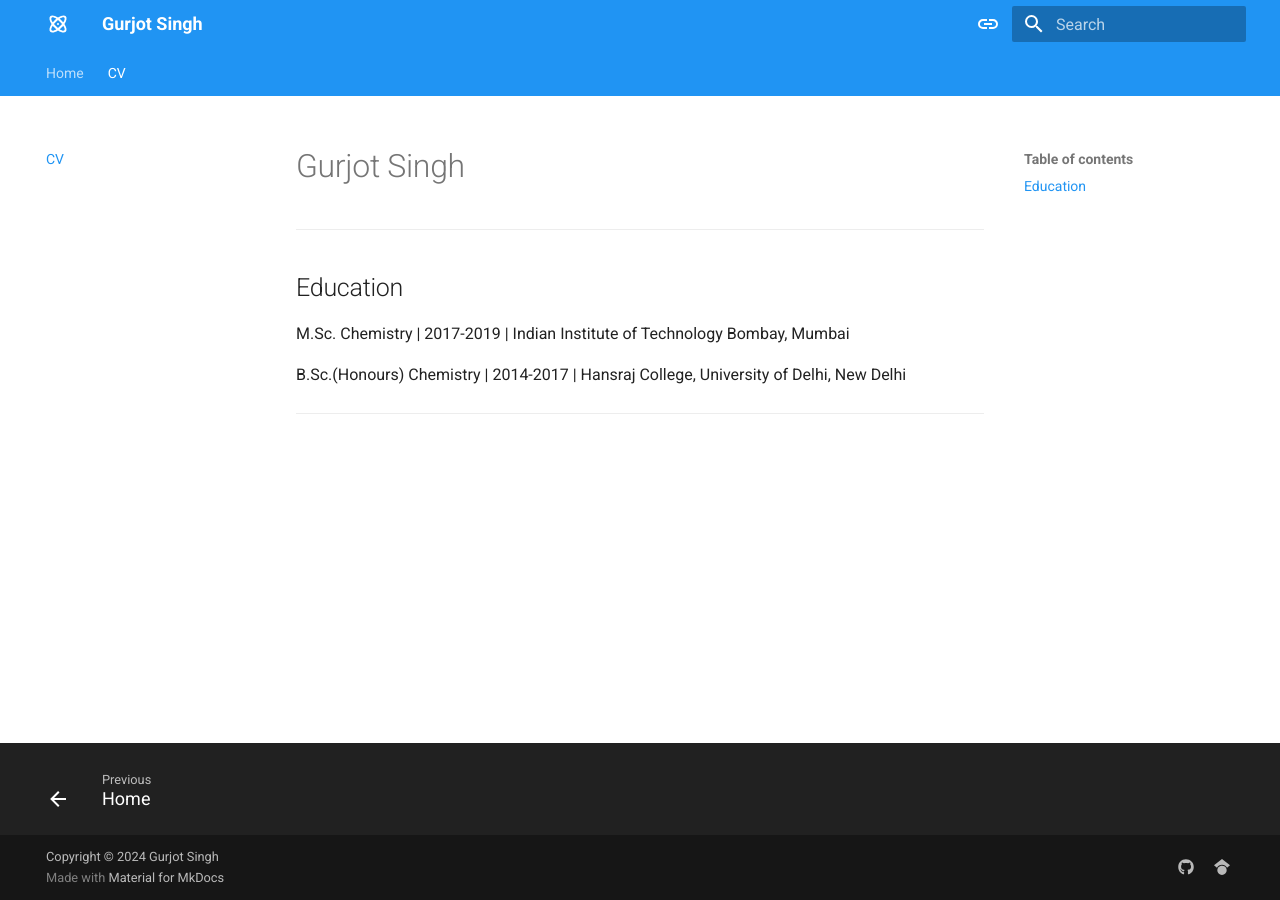
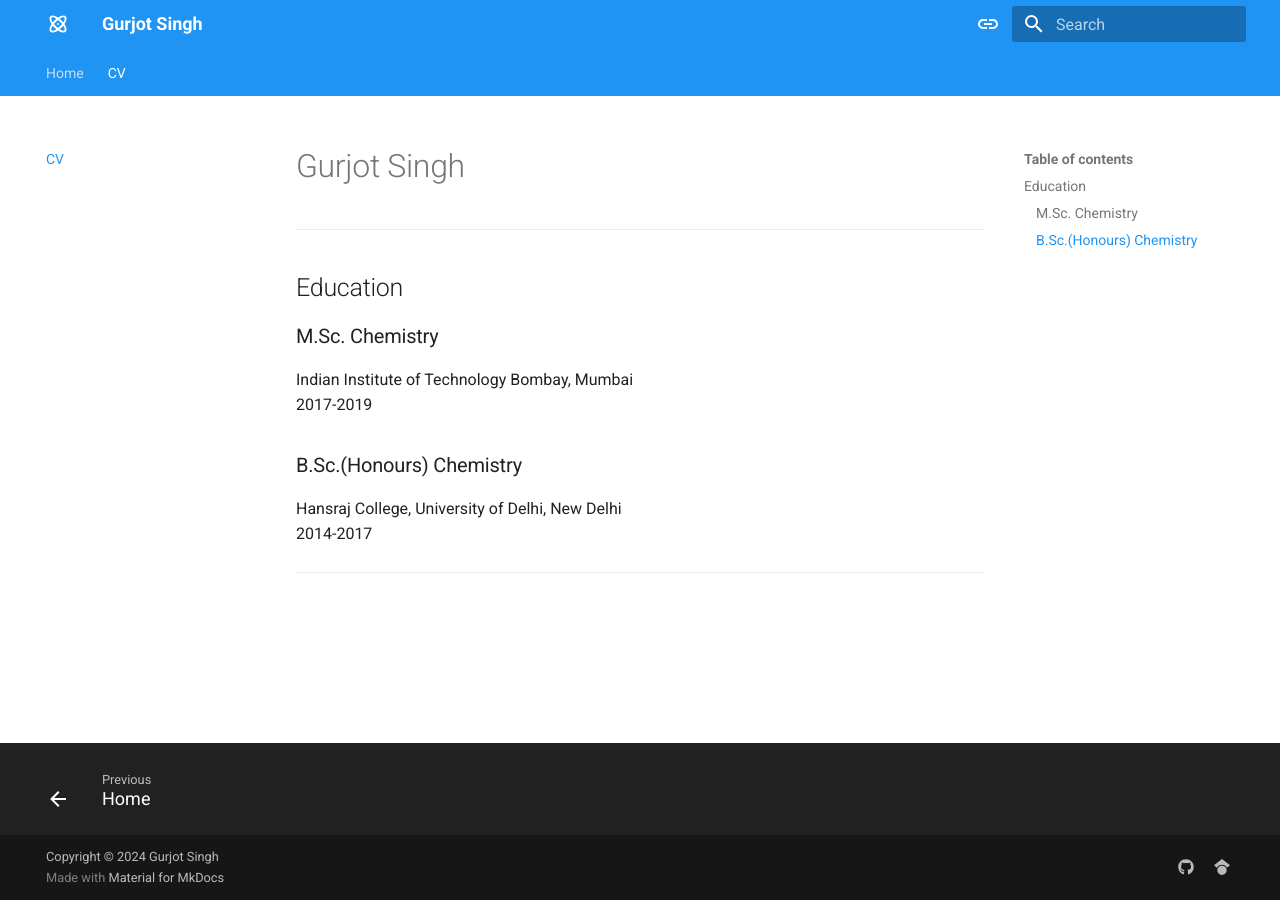
Before and after one commit to GuriTheoChem/GuriTheoChem.github.io, an MkDocs documentation site: the page built from docs/cv/cv.md, in a window 1280 px wide. Built offline with MkDocs 1.6.1 and Material for MkDocs 9.7.7, drawn with Linux system fonts in a browser that asks for light colours; some of the changed lines change nothing that is shown.

Commit message:
made minor mods on formatting of cv

```diff
--- a/docs/cv/cv.md
+++ b/docs/cv/cv.md
@@ -1,13 +1,31 @@
 # Gurjot Singh
+
+<!-- **Email** : <gur.kabir@gmail.com> -->
 
 ---
 
-<!-- **Emial** : <gur.kabir@gmail.com> -->
-
 ## Education
 
-M.Sc. Chemistry | 2017-2019 | Indian Institute of Technology Bombay, Mumbai
+### M.Sc. Chemistry
 
-B.Sc.(Honours) Chemistry | 2014-2017 | Hansraj College, University of Delhi, New Delhi
+Indian Institute of Technology Bombay, Mumbai
+2017-2019
+
+### B.Sc.(Honours) Chemistry
+
+Hansraj College, University of Delhi, New Delhi
+2014-2017
 
 ---
+
+<!-- ## Scholarships
+
+INSPIRE Scholarship
+Granted by the Ministry of Science and Technology, Government of India
+2014-2019
+
+---
+
+## Projects
+
+--- -->
```
Also changed, not shown: docs/index.md (+3 -1 lines).
